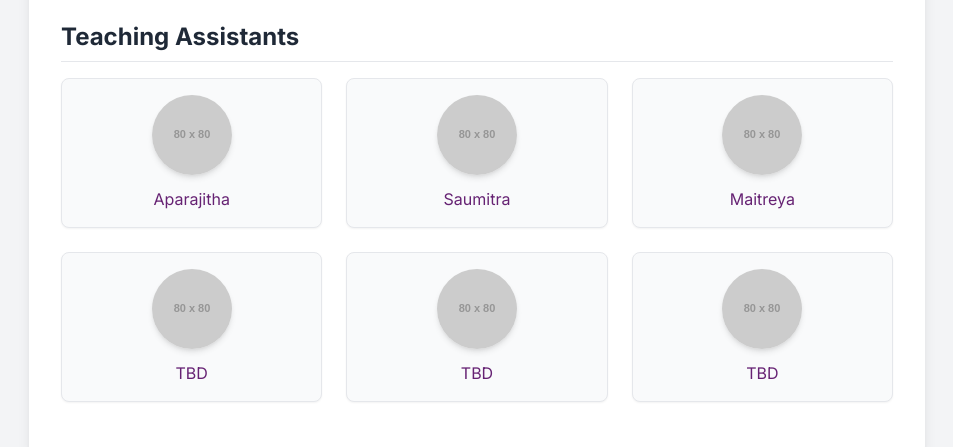
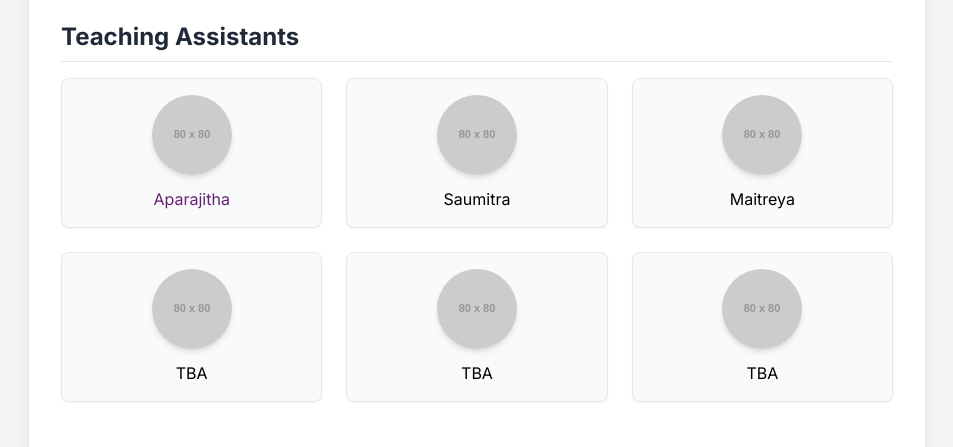
Before and after one commit to ltrcanlp/2025, a plain HTML site: page index.html in a window 1280 px wide. Shown: the part 971-1418 px from the top of the page, without its empty margins (163-1116 px from the left). Drawn offline with nearby package versions, Linux system fonts and the light colour scheme; placeholder pictures from the web are drawn by us.

Commit message:
Fix missing links for TAs

```diff
--- a/index.html
+++ b/index.html
@@ -101,32 +101,37 @@
                 <!-- TA 1 -->
                 <div class="flex flex-col items-center p-4 bg-gray-50 rounded-lg shadow-sm border border-gray-200">
                     <img src="https://placehold.co/80x80/9c59a9/FFFFFF?text=TA1" alt="TA 1" class="rounded-full mb-3 shadow-md">
-                    <a href="https://ta1.example.com" class="text-[#662273] hover:underline font-medium" target="_blank">Aparajitha</a>
+                    <a href="https://www.allamrajuaparajitha.com" class="text-[#662273] hover:underline font-medium" target="_blank">Aparajitha</a>
                 </div>
                 <!-- TA 2 -->
                 <div class="flex flex-col items-center p-4 bg-gray-50 rounded-lg shadow-sm border border-gray-200">
                     <img src="https://placehold.co/80x80/9c59a9/FFFFFF?text=TA2" alt="TA 2" class="rounded-full mb-3 shadow-md">
-                    <a href="https://ta2.example.com" class="text-[#662273] hover:underline font-medium" target="_blank">Saumitra</a>
+                    <!-- <a href="https://ta2.example.com" class="text-[#662273] hover:underline font-medium" target="_blank">Saumitra</a> -->
+					Saumitra
                 </div>
                 <!-- TA 3 -->
                 <div class="flex flex-col items-center p-4 bg-gray-50 rounded-lg shadow-sm border border-gray-200">
                     <img src="https://placehold.co/80x80/9c59a9/FFFFFF?text=TA3" alt="TA 3" class="rounded-full mb-3 shadow-md">
-                    <a href="https://ta3.example.com" class="text-[#662273] hover:underline font-medium" target="_blank">Maitreya</a>
+                    <!-- <a href="https://ta3.example.com" class="text-[#662273] hover:underline font-medium" target="_blank">Maitreya</a> -->
+					Maitreya
                 </div>
                 <!-- TA 4 -->
                 <div class="flex flex-col items-center p-4 bg-gray-50 rounded-lg shadow-sm border border-gray-200">
                     <img src="https://placehold.co/80x80/9c59a9/FFFFFF?text=TA4" alt="TA 4" class="rounded-full mb-3 shadow-md">
-                    <a href="https://ta4.example.com" class="text-[#662273] hover:underline font-medium" target="_blank">TBD</a>
+					TBA
+                    <!-- <a href="https://ta4.example.com" class="text-[#662273] hover:underline font-medium" target="_blank">TBD</a> -->
                 </div>
                 <!-- TA 5 -->
                 <div class="flex flex-col items-center p-4 bg-gray-50 rounded-lg shadow-sm border border-gray-200">
                     <img src="https://placehold.co/80x80/9c59a9/FFFFFF?text=TA5" alt="TA 5" class="rounded-full mb-3 shadow-md">
-                    <a href="https://ta5.example.com" class="text-[#662273] hover:underline font-medium" target="_blank">TBD</a>
+					TBA
+                    <!-- <a href="https://ta5.example.com" class="text-[#662273] hover:underline font-medium" target="_blank">TBD</a> -->
                 </div>
                 <!-- TA 6 -->
                 <div class="flex flex-col items-center p-4 bg-gray-50 rounded-lg shadow-sm border border-gray-200">
                     <img src="https://placehold.co/80x80/9c59a9/FFFFFF?text=TA6" alt="TA 6" class="rounded-full mb-3 shadow-md">
-                    <a href="https://ta6.example.com" class="text-[#662273] hover:underline font-medium" target="_blank">TBD</a>
+					TBA
+                    <!-- <a href="https://ta6.example.com" class="text-[#662273] hover:underline font-medium" target="_blank">TBD</a> -->
                 </div>
             </div>
         </section>
```
